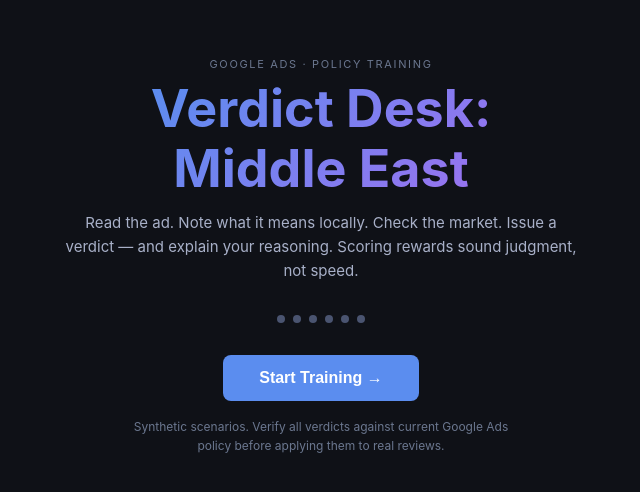
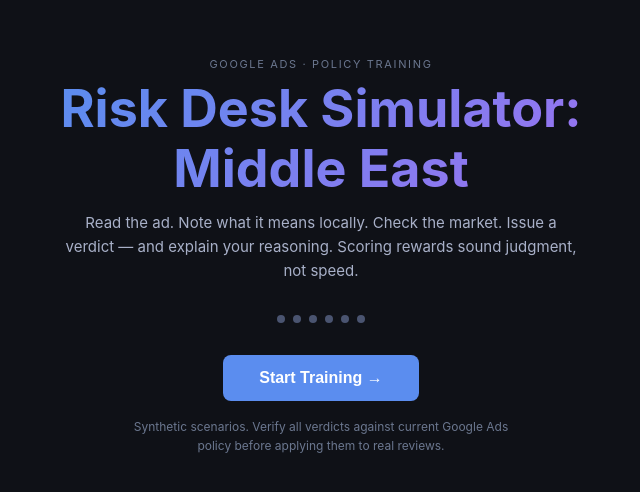
Before and after one commit to Ad-operations/risk-desk-simulator, a plain HTML site: page index.html in a window 1280 px wide. Shown: the part 144-636 px from the top of the page, without its empty margins (319-959 px from the left). Drawn offline with Linux system fonts and the light colour scheme.

Commit message:
Change title and labels from 'Verdict Desk' to 'Risk Desk Simulator'

```diff
--- a/index.html
+++ b/index.html
@@ -3,7 +3,7 @@
 <head>
 <meta charset="UTF-8">
 <meta name="viewport" content="width=device-width, initial-scale=1, viewport-fit=cover">
-<title>Verdict Desk: Middle East</title>
+<title>Risk Desk Simulator</title>
 <style>
 *{box-sizing:border-box;margin:0;padding:0}
 :root{--bg:#0f1117;--bg2:#181c27;--card:#252b3d;--border:#363e57;--border2:#4a5470;--text:#e8eaf0;--text2:#a8b0c8;--text3:#6b778f;--accent:#5b8def;--accent2:#3d6fd4;--accentbg:rgba(91,141,239,.12);--green:#34c98b;--greenbg:rgba(52,201,139,.12);--red:#e05c5c;--redbg:rgba(224,92,92,.12);--amber:#f0b429;--amberbg:rgba(240,180,41,.12);--purple:#9b72f0;--radius:12px;--radius-sm:8px}
@@ -42,7 +42,7 @@ html,body{height:100%;overflow:hidden;background:var(--bg);color:var(--text);fon
 <body>
 <div id="splash" class="screen">
   <div class="splash-logo">Google Ads · Policy Training</div>
-  <div class="splash-title">Verdict Desk:<br>Middle East</div>
+  <div class="splash-title">Risk Desk Simulator:<br>Middle East</div>
   <div class="splash-sub">Read the ad. Note what it means locally. Check the market. Issue a verdict — and explain your reasoning. Scoring rewards sound judgment, not speed.</div>
   <div class="case-count" id="splashDots"></div>
   <button class="btn-primary" onclick="startGame()">Start Training →</button>
@@ -50,7 +50,7 @@ html,body{height:100%;overflow:hidden;background:var(--bg);color:var(--text);fon
 </div>
 <div id="game" class="screen hidden">
   <div class="sidebar">
-    <div><div class="sidebar-logo">Verdict Desk</div><div class="sidebar-title">Middle East</div></div>
+    <div><div class="sidebar-logo">Risk Desk Simulator</div><div class="sidebar-title">Middle East</div></div>
     <div><div class="progress-bar"><div class="progress-fill" id="progressFill" style="width:0%"></div></div><div class="progress-label" id="progressLabel">Case 1 of 6</div></div>
     <div class="step-list" id="stepList"></div>
     <div class="passport-section"><div class="passport-label">🗂 Passport</div><div class="stamp-grid" id="stampGrid"></div></div>
```
